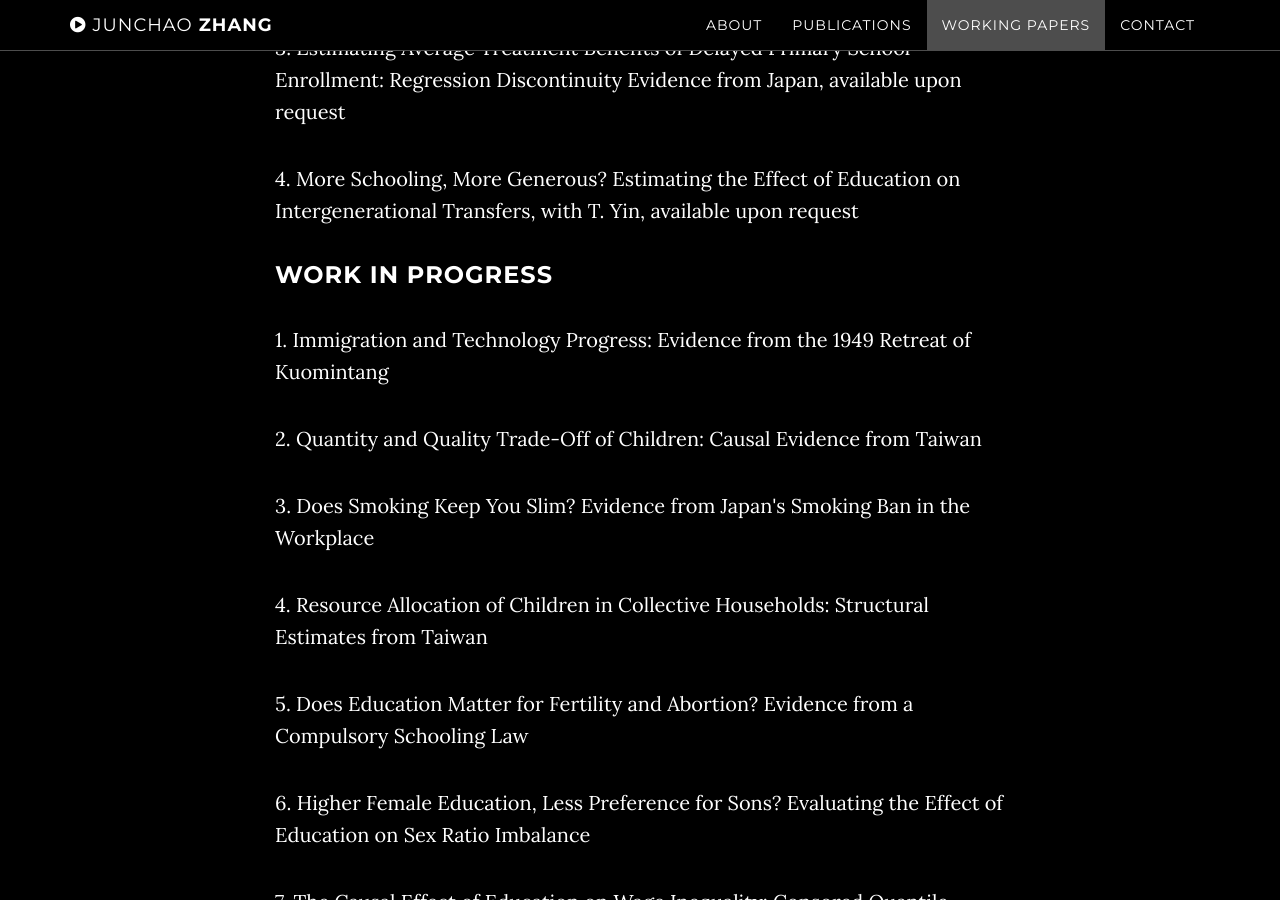
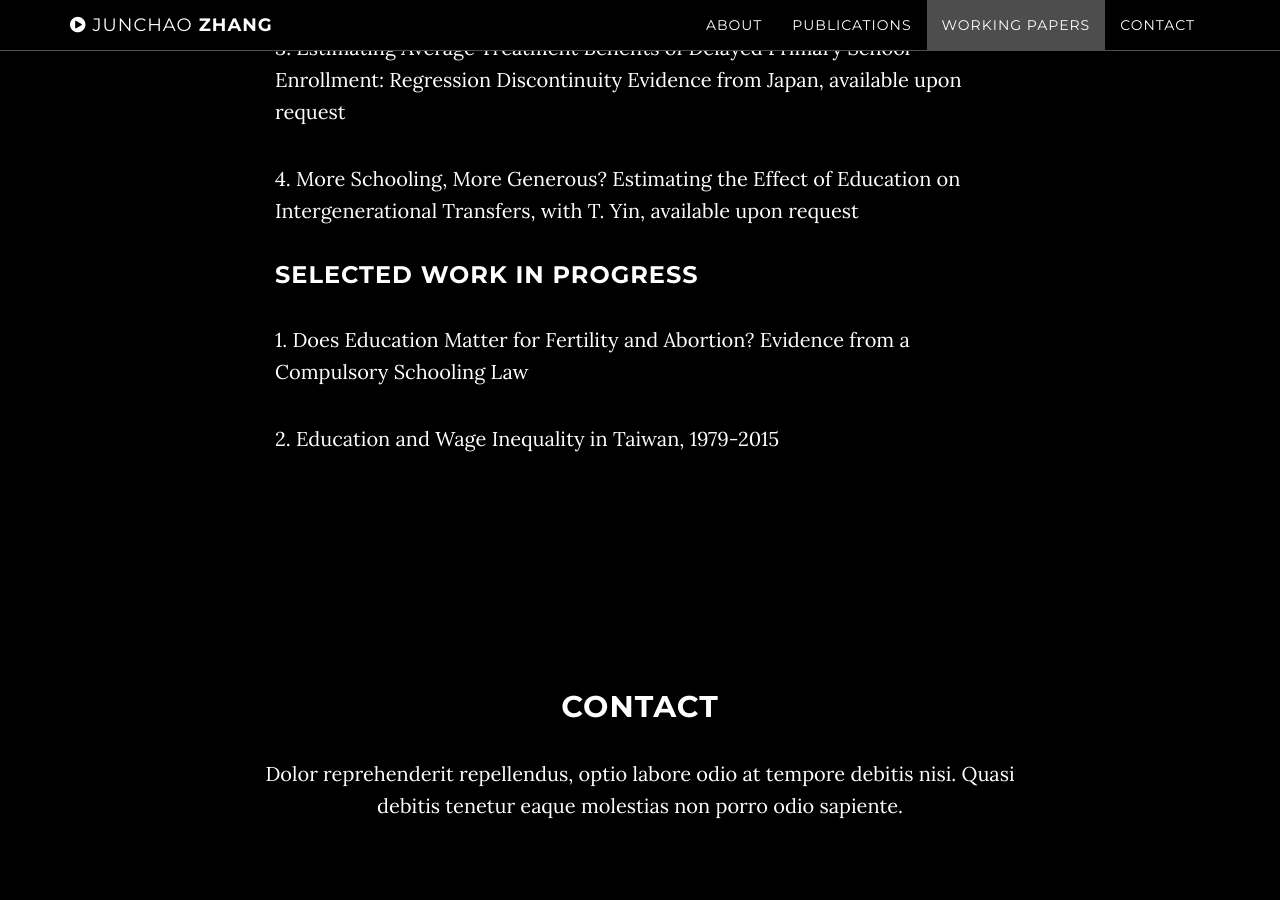
Before and after one commit to ztempest0218/ztempest0218.github.io, a Jekyll site: the page built from index.html, in a window 1280 px wide and 900 px high, scrolled down 2758 px. Built offline with Jekyll 4.4.1, drawn with Linux system fonts in a browser that asks for light colours; some of the changed text lies outside the part shown.

Commit message:
Update workingpapers.html

```diff
--- a/_includes/workingpapers.html
+++ b/_includes/workingpapers.html
@@ -13,16 +13,10 @@
 
 <p align="left">4. More Schooling, More Generous? Estimating the Effect of Education on Intergenerational Transfers, with T. Yin, available upon request</p>
 
-<h3 align="left">Work in Progress</h3>
-<p align="left">1. Immigration and Technology Progress: Evidence from the 1949 Retreat of Kuomintang</p>
-<p align="left">2. Quantity and Quality Trade-Off of Children: Causal Evidence from Taiwan</p>
-<p align="left">3. Does Smoking Keep You Slim? Evidence from Japan's Smoking Ban in the Workplace</p>
-<p align="left">4. Resource Allocation of Children in Collective Households: Structural Estimates from Taiwan</p>
-<p align="left">5. Does Education Matter for Fertility and Abortion? Evidence from a Compulsory Schooling Law</p>
-<p align="left">6. Higher Female Education, Less Preference for Sons? Evaluating the Effect of Education on Sex Ratio Imbalance</p>
-<p align="left">7. The Causal Effect of Education on Wage Inequality: Consored Quantile Instrumental Variable Estimates</p>
-<p align="left">8. Education and Wage Inequality in Taiwan, 1979-2015</p>
-<p align="left">9. Sex Ratio, Crime, and Military Prostitutes</p>
+<h3 align="left">Selected Work in Progress</h3>
+<p align="left">1. Does Education Matter for Fertility and Abortion? Evidence from a Compulsory Schooling Law</p>
+<p align="left">2. Education and Wage Inequality in Taiwan, 1979-2015</p>
+
 
 
                 </div>
```
